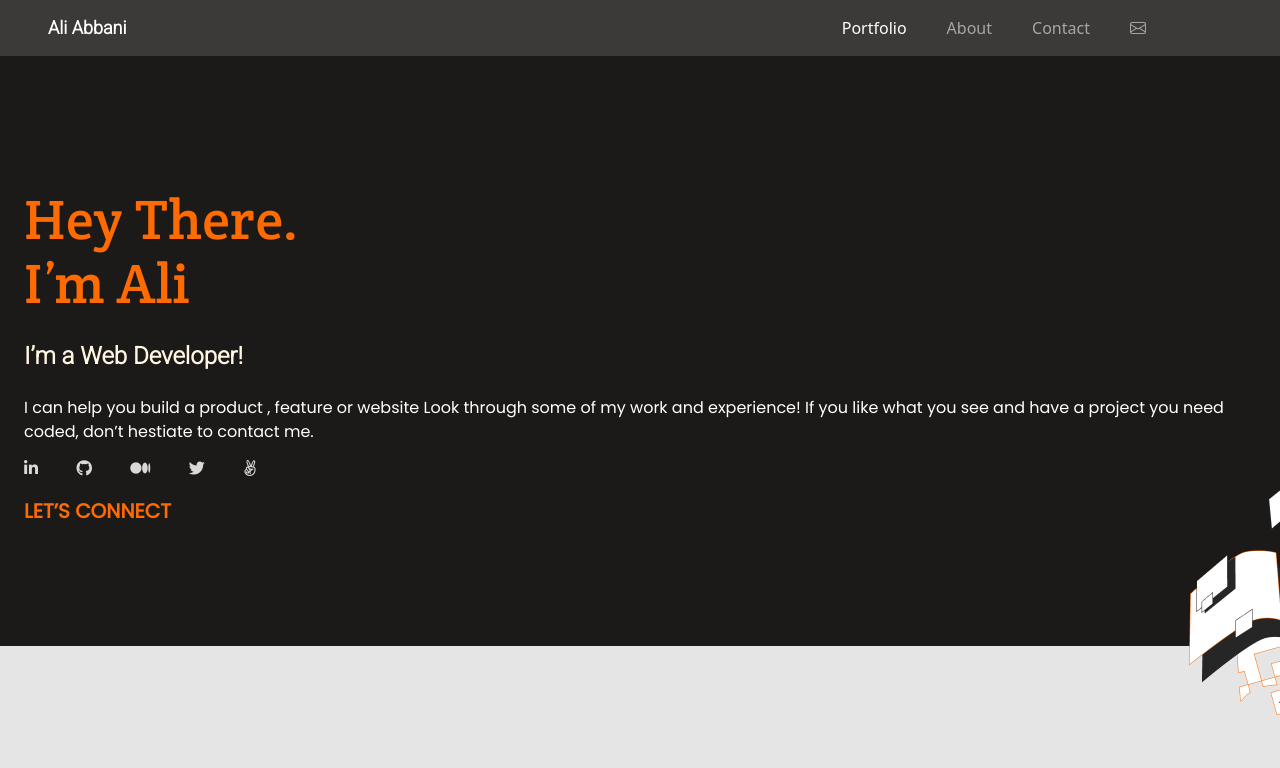
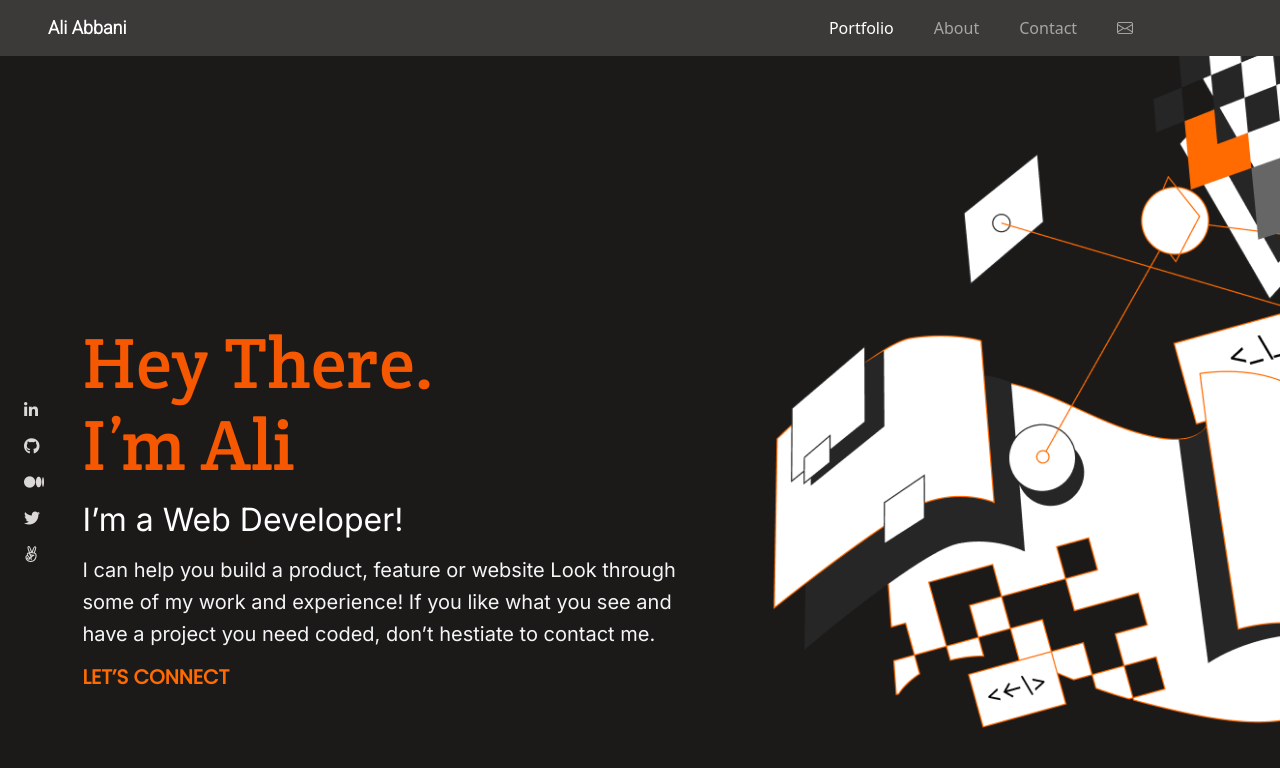
Before and after one commit to aliabbani/portfolio1, a website: page index.html in a window 1280 px wide. Drawn offline with nearby package versions, Linux system fonts and the light colour scheme; a web font is replaced by a local one.

Commit message:
Finish section one, for mobile and desktop

```diff
--- a/index.html
+++ b/index.html
@@ -19,6 +19,7 @@
     <link href="https://fonts.googleapis.com/css2?family=Amatic+SC&family=Roboto:wght@100;300&family=Shizuru&display=swap" rel="stylesheet">
     <link href="https://fonts.googleapis.com/css2?family=Amatic+SC&family=Crete+Round&family=Roboto:wght@100;300&family=Shizuru&display=swap" rel="stylesheet">
     <link href="https://fonts.googleapis.com/css2?family=Amatic+SC&family=Crete+Round&family=Poppins&family=Roboto:wght@100;300&family=Shizuru&display=swap" rel="stylesheet">
+    <link href="https://fonts.googleapis.com/css2?family=Amatic+SC&family=Crete+Round&family=Inter&family=Poppins&family=Roboto:wght@100;300&family=Shizuru&display=swap" rel="stylesheet">
     <title>Abbani's</title>
   </head>
   <body>
@@ -57,9 +58,12 @@
       </div>
     </nav>
     <article class="personal-info">
-        <h1 class="name">Hey There.<br>I’m Ali</h1>
-        <h2 class="description1">I’m a Web Developer!</h2>
-        <p class="description2">I can help you build a product , feature or website Look through some of my work and experience! If you like what you see and have a project you need coded, don’t hestiate to contact me.   </p>
+        <div class="personal-first">
+            <h1 class="name">Hey There.<br>I’m Ali</h1>
+            <h2 class="description1">I’m a Web Developer!</h2>
+            <p class="description2">I can help you build a product, feature or website Look through some of my work and experience! If you like what you see and have a project you need coded, don’t hestiate to contact me.   </p>
+            <a href="/" class="connect">LET’S CONNECT</a>
+        </div>
         <div class="icons-list">
             <a href="https://www.linkedin.com/in/aliabbani/"><i class="fab fa-linkedin-in fabBag"></i></a>
             <a href="https://github.com/aliabbani"><i class="fab fa-github fabBag"></i></a>
@@ -67,10 +71,9 @@
             <a href="https://twitter.com/aliabbani"><i class="fab fa-twitter fabBag"></i></a>
             <a href="https://angel.co/u/ali-abbani"><i class="fab fa-angellist fabBag"></i></a>
         </div>
-        <a href="/" class="connect">LET’S CONNECT</a>
-       </article>
-       <img src="images/background-mobile.png" alt="background-mobile" class="vector-mobile" />
-
+    </article>
+    <img src="images/background-mobile.png" alt="ali abbani portfolio background-mobile" class="vector-mobile" />
+    <img src="images/background-desktop.png" alt="ali abbani portfolio background-desktop" class="vector-desktop" />
     <script
       src="https://cdn.jsdelivr.net/npm/bootstrap@5.0.2/dist/js/bootstrap.bundle.min.js"
       integrity="sha384-MrcW6ZMFYlzcLA8Nl+NtUVF0sA7MsXsP1UyJoMp4YLEuNSfAP+JcXn/tWtIaxVXM"
--- a/style.css
+++ b/style.css
@@ -64,8 +64,6 @@ body {
 .icons-list {
   display: flex;
   flex-direction: row;
-  justify-content: flex-start;
-  list-style: none;
 }
 
 .fabBag {
@@ -86,12 +84,92 @@ body {
 .vector-mobile {
   position: absolute;
   right: 0;
-  top: 355px;
+  top: 310px;
+}
+
+.vector-desktop {
+  display: none;
+}
+
+@media screen and (min-width: 450px) {
+  .personal-info {
+    padding: 160px 24px;
+  }
 }
 
 /* Desktop Version */
 @media screen and (min-width: 992px) {
+  .mainNav {
+    position: fixed;
+    width: 100vw;
+    z-index: 10;
+  }
+
   .navLink {
-    padding-left: 54vw;
+    padding-left: 53vw;
+  }
+
+  .fabBag {
+    padding-bottom: 2vh;
+  }
+
+  .personal-info {
+    display: flex;
+    flex-direction: row;
+    align-items: flex-start;
+    padding: 230px 24px;
+    background: #1c1a19;
+  }
+
+  .name {
+    font-weight: 400;
+    font-size: 72px;
+    line-height: 82px;
+    color: #f55800;
+  }
+
+  .description1 {
+    font-family: 'Inter', sans-serif;
+    font-style: normal;
+    font-weight: 500;
+    font-size: 32px;
+    line-height: 44px;
+    display: flex;
+    align-items: center;
+    color: #fff;
+  }
+
+  .description2 {
+    width: 50vw;
+    font-family: 'Inter', sans-serif;
+    font-style: normal;
+    font-weight: 400;
+    font-size: 20px;
+    line-height: 32px;
+    color: #f4f5f7;
+  }
+
+  .personal-first {
+    order: 1;
+    padding-top: 10vh;
+    padding-bottom: 5vh;
+  }
+
+  .icons-list {
+    display: flex;
+    flex-direction: column;
+    padding-top: 21vh;
+  }
+
+  .vector-mobile {
+    display: none;
+  }
+
+  .vector-desktop {
+    display: flex;
+    width: 50vw;
+    position: absolute;
+    right: 0;
+    top: 0;
   }
 }
```
